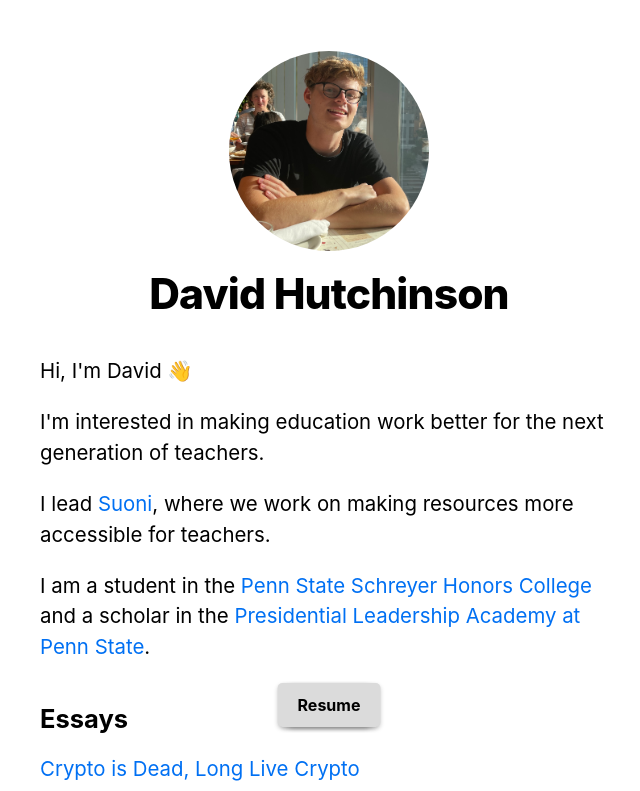
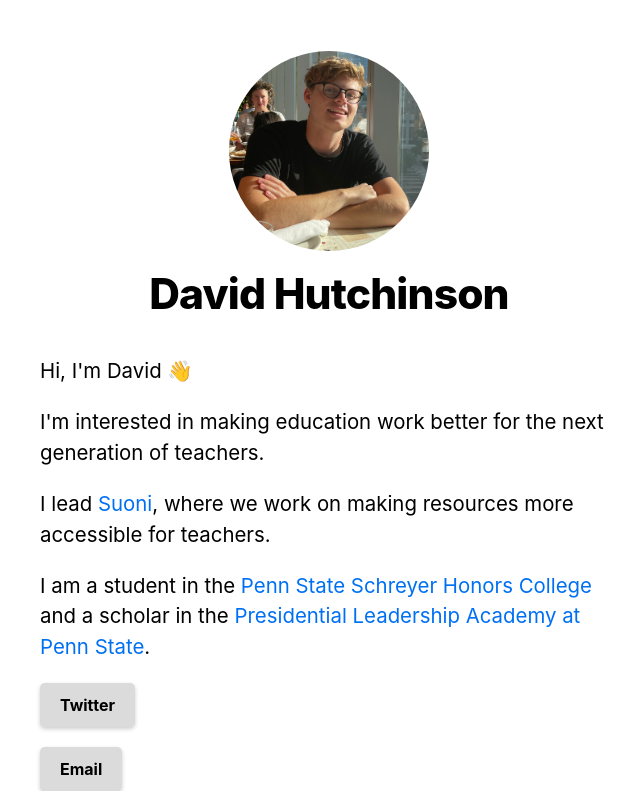
Before and after one commit to dvdhutch/dvdhutch-personal-site, a Next.js app: page / in a window 1280 px wide. Shown: the top 791 px of the page, without its empty margins (311-951 px from the left). Built offline with nearby package versions, Linux system fonts and the light colour scheme.

Commit message:
box link revert auto margin

```diff
--- a/styles/global.css
+++ b/styles/global.css
@@ -32,9 +32,7 @@ a:hover {
   font-weight: bold; /* Make the button text bold */
   cursor: pointer; /* Add a cursor to the button on hover */
   box-shadow: 0 2px 4px rgba(0, 0, 0, 0.2); /* Add a subtle drop shadow to the button */
-  position: absolute; /* Position the button absolutely */
-  left: 50%; /* Set the left edge of the button to the center of the page */
-  transform: translate(-50%, 0); /* Shift the button back to the left by half its width */
+  margin: auto; /* Center the button on the page */
 }
 
 .button:hover {
```
